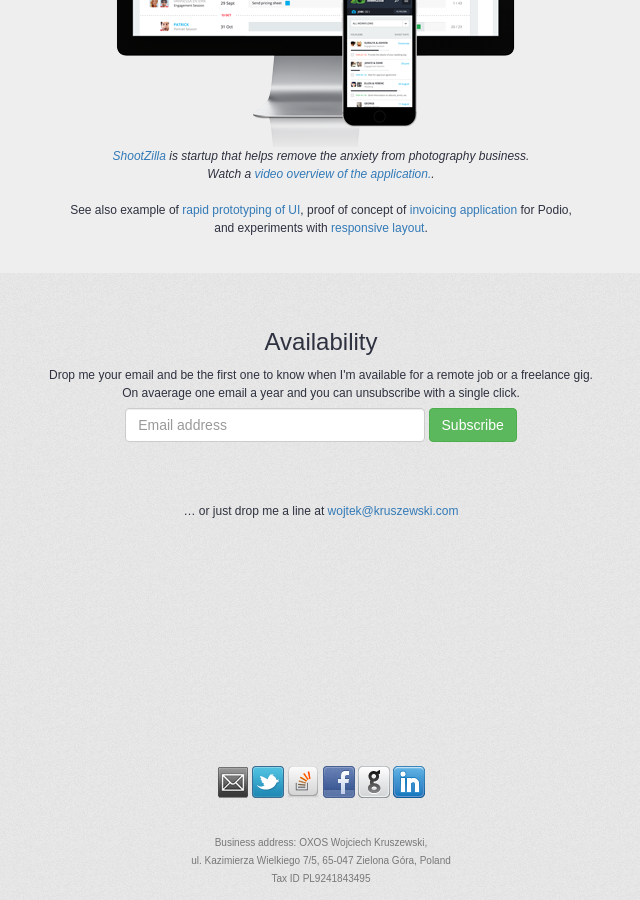
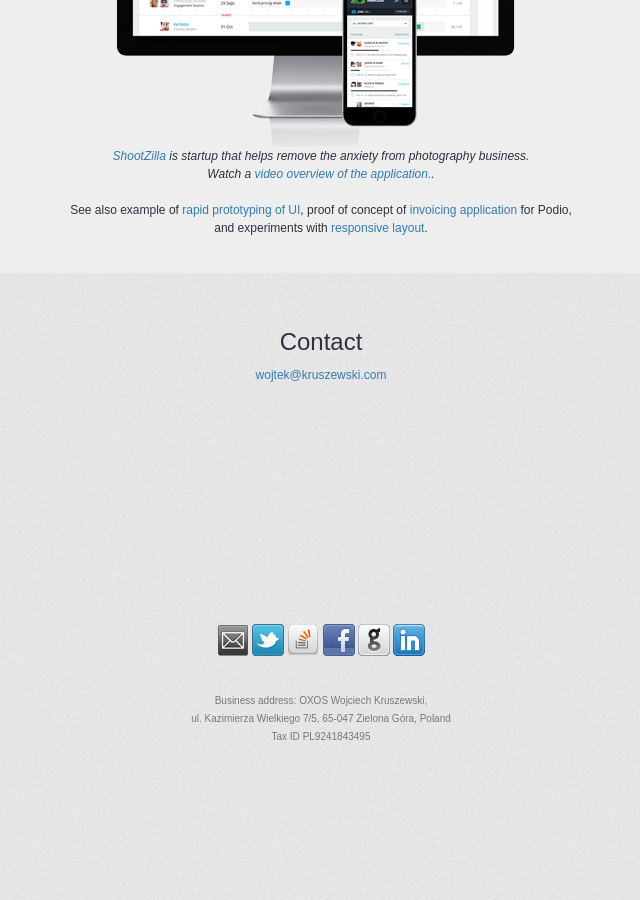
Before and after one commit to WojtekKruszewski/WojtekKruszewski.github.io, a Jekyll site: the page built from index.html, in a window 1280 px wide and 900 px high, scrolled down 1119 px. Shown: the whole window, without its empty margins (319-959 px from the left). Built offline with Jekyll 4.4.1, drawn with Linux system fonts in a browser that asks for light colours; after the commit the page ends 1877 px from its top, so only the background shows below that.

Commit message:
Remove MailChimp form

```diff
--- a/index.html
+++ b/index.html
@@ -80,52 +80,21 @@
   </div>
 </div>
 
-<!-- <div class="container"> -->
-<!-- <div id='call_to_action'> -->
-<!--   <h2>What do you want to launch?</h2> -->
-<!--   <p> -->
-<!--     <a class='btn btn&#45;success btn&#45;lg' href='mailto:wojtek@kruszewski.com?subject=Hey I wanted to tell you about my project'>Tell me about your project</a> -->
-<!--   </p> -->
-<!-- </div> -->
-
-<div id="availability" class="container">
-  <h3>Availability</h3>
-  <form action="//kruszewski.us4.list-manage.com/subscribe/post?u=34289e418528ef1ded5b8eb3d&amp;id=d2bd1e015b" method="post" class="form-inline" target="_blank" novalidate>
-    <p>
-      Drop me your email and be the first one to know when I'm available for a
-      remote job or a freelance gig.<br />
-      On avaerage one email a year and you can
-      unsubscribe with a single click.
-    </p>
-    <p>
-      <label for="mce-EMAIL" class="sr-only">Email address</label>
-      <input type="email" value="" name="EMAIL" class="form-control" id="mce-EMAIL" placeholder="Email address" required style="width: 300px">
-      <input type="submit" value="Subscribe" name="subscribe" id="mc-embedded-subscribe" class="btn btn-success">
-    </p>
-  </form>
-  <br>
-  <br>
-  <br>
+<!--
+<div class="container">
+<div id='call_to_action'>
+  <h2>What do you want to launch?</h2>
   <p>
-    … or just drop me a line at <a href='mailto:wojtek@kruszewski.com?subject=Hey I wanted to tell you about my project'>wojtek@kruszewski.com</a>
-  </p>
-</div>
-
-<!--
-<div id="video" class="container">
-  <br> <br> <br> <br>
-  <p>
-    <a href="https://www.youtube.com/watch?v=xw7wBPYVfzs" target="_blank">
-      <img src="images/video-thumbnail.png" width="200px" height="112px" />
-    </a>
-    <br >
-    <span class="text-muted">
-      - some old video, so that you know <br>
-      the human behind the portfolio
-    </span>
+    <a class='btn btn-success btn-lg' href='mailto:wojtek@kruszewski.com?subject=Hey I wanted to tell you about my project'>Tell me about your project</a>
   </p>
 </div>
 -->
+
+<div id="contact" class="container">
+  <h3>Contact</h3>
+
+  <a href='mailto:wojtek@kruszewski.com?subject=Hey I wanted to tell you about my project'>wojtek@kruszewski.com</a>
+</div>
 
 <div id='noise'>
   <p>
```
